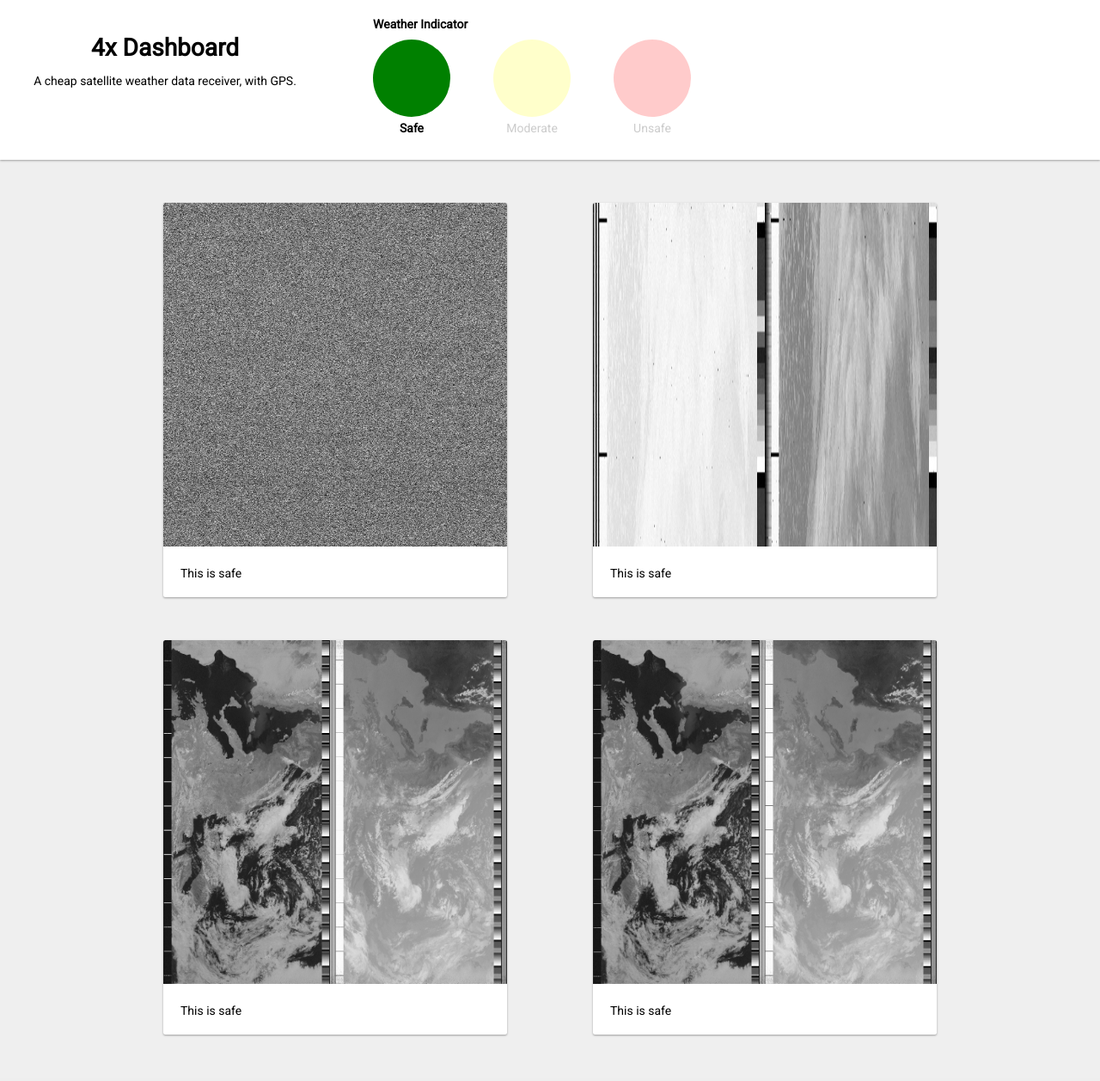
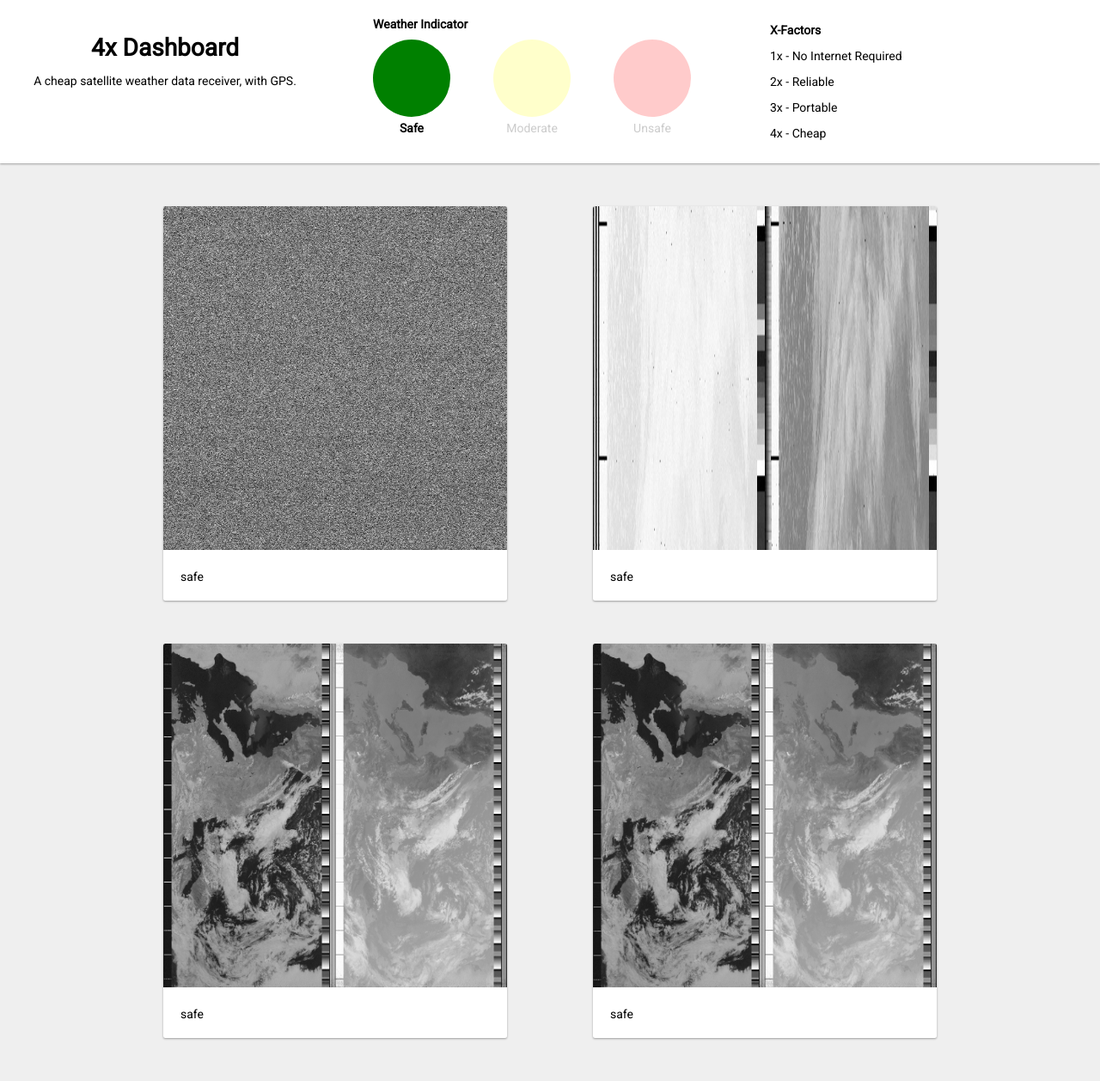
Before and after one commit to ramantehlan/4x, a Flask app: page / in a window 1280 px wide. Shown: the whole page at 86% size. Before the commit the page ends 1206 px from the top, so only its background shows below. Run offline with Flask 2, Linux system fonts and the light colour scheme.

Commit message:
4x updated

```diff
--- a/4x-server/static/css/index.css
+++ b/4x-server/static/css/index.css
@@ -37,7 +37,7 @@ body {
 	background:var(--card);
 	box-shadow: 0 1px 3px rgba(0, 0, 0, 0.12), 0 1px 2px rgba(0, 0, 0, 0.24);
 	padding-top:20px;
-	padding-bottom:50px;
+	padding-bottom:20px;
 	margin-bottom:0px;
 }
 
@@ -52,7 +52,18 @@ h1{
 
 
 .right-head{
-	width:70%;
+	width:40%;
+}
+
+.x-point{
+	width:30%;
+	line-height:30px;
+}
+
+.x-point ul{
+	padding:0px;
+	margin:0px;
+	list-style: none;
 }
 
 .right-head-title{
--- a/4x-server/templates/routing/hello.html
+++ b/4x-server/templates/routing/hello.html
@@ -35,7 +35,17 @@
 			</div>
 		</div>
 	</div>
-
+	<div class="x-point">
+		<div class="right-head-title" style="margin-left:0px;">
+			X-Factors
+		</div>
+	  <ul>
+		<li>1x - No Internet Required</li>
+		<li>2x - Reliable</li>
+		<li>3x - Portable</li>
+		<li>4x - Cheap</li>
+	  </ul>
+	</div>
 </div>
 
 <div class="body">
@@ -44,7 +54,7 @@
 	<div class="card">
  		 <img src="{{ url_for('static', filename='images/' + image) }}", height= '400px' , width='400px'>
 		 <div class="card-body">
-				This is safe
+				safe
 		 </div>
   	</div>
 {% endfor %}
```
